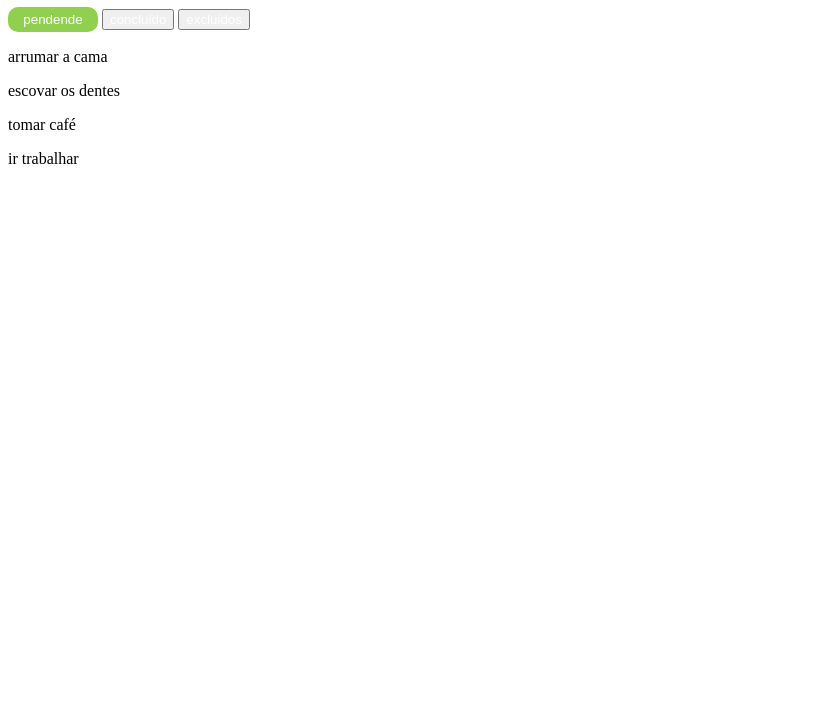
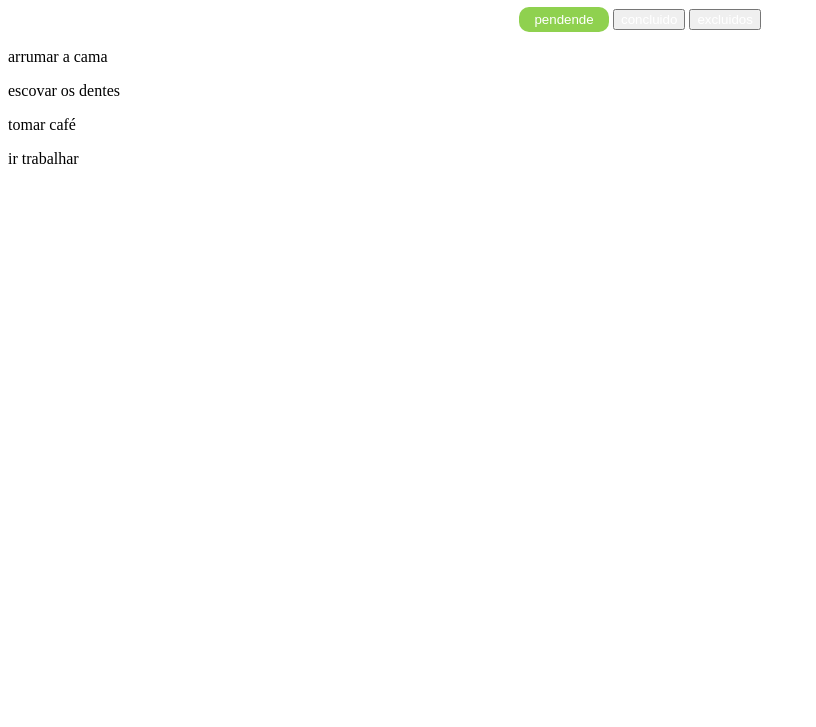
Before and after one commit to timowerner21/DW, a plain HTML site: page 0.5.1/index.html in a window 1280 px wide. Shown: the part 73-800 px from the top of the page, without its empty margins (0-816 px from the left). Drawn offline with Linux system fonts and the light colour scheme.

Commit message:
style a e .header

```diff
--- a/0.5.1/style.css
+++ b/0.5.1/style.css
@@ -1,3 +1,6 @@
+.header{
+    text-align: center;
+}
 a{
     text-decoration: none;
     color: white;
```
Also changed, not shown: 0.5.1/index.html (+1 -1 lines).
